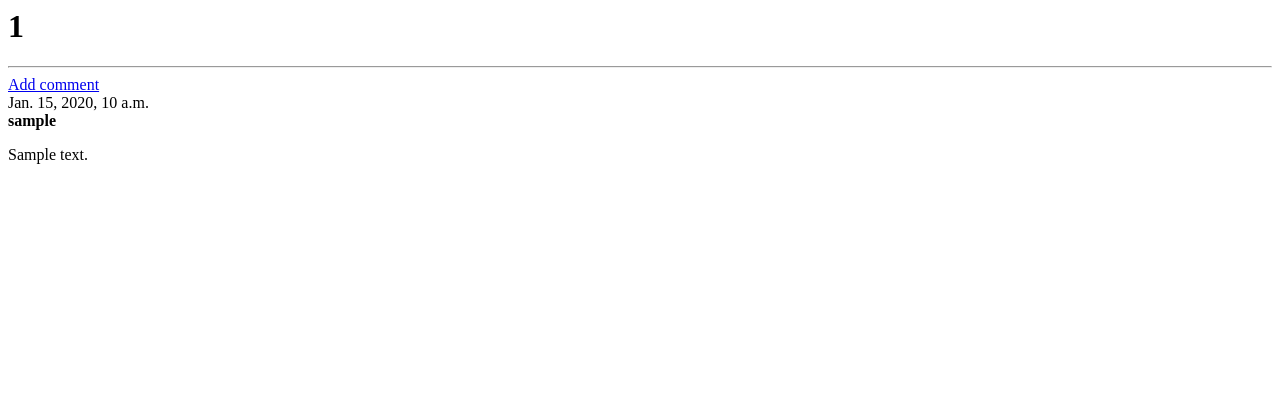
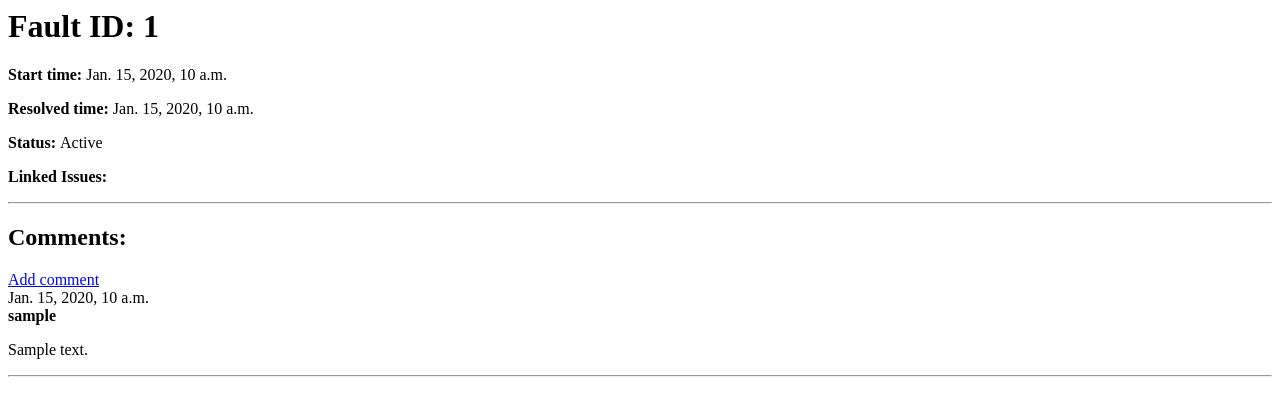
Before and after one commit to JoelSpark/zim, a Django app: page /rico/faults/1/ in a window 1280 px wide. Shown: the top 416 px of the page. Run offline with Django 3.2, Linux system fonts and the light colour scheme; tables that the repository leaves empty hold one stand-in row (values such as "Sample post").

Commit message:
refactored add_comment to make generic

```diff
--- a/rico/templates/faults/detail.html
+++ b/rico/templates/faults/detail.html
@@ -1,9 +1,20 @@
-<h1>{{ fault.id }}</h1>
+<h1>Fault ID: {{ fault.id }}</h1>
+<p><strong>Start time: </strong> {{ fault.start_time }}</p>
+<p><strong>Resolved time: </strong> {{ fault.resolved_time }}</p>
+<p><strong>Status: </strong> {{ fault.get_status_display }}</p>
+<p><strong>Linked Issues: </strong></p>
+
+{%  for issue in fault.issue_set.all %}
+    <p><a href="{% url 'issue_detail' pk=issue.id %}"></a></p>
+{% empty %}
+    <p>None</p>
+{% endfor %}
 
 {% if error_message %}<p><strong>{{ error_message }}</strong></p>{% endif %}
 
 <hr>
-<a class="btn btn-default" href="{% url 'add_comment_to_fault' fault_id=fault.id %}">Add comment</a>
+<h2>Comments: </h2>
+<a class="btn btn-default" href="{% url 'add_comment' object_name='fault' pk=fault.id %}">Add comment</a>
 {% for comment in fault.comments.all %}
     <div class="comment">
         <div class="date">{{ comment.timestamp }}</div>
@@ -13,3 +24,4 @@
 {% empty %}
     <p>No comments here yet :(</p>
 {% endfor %}
+<hr>
--- a/rico/urls.py
+++ b/rico/urls.py
@@ -7,9 +7,8 @@ urlpatterns = [
     url(r'^$', views.index, name='index'),
     # /rico/id
     url(r'^faults/$', views.fault_list, name='fault_index'),
-    url(r'^faults/(?P<fault_id>[0-9]+)/$', views.fault_detail, name='fault_detail'),
-    url(r'^faults/(?P<fault_id>[0-9]+)/comment/$', views.add_comment_to_fault, name='add_comment_to_fault'),
+    url(r'^faults/(?P<pk>[0-9]+)/$', views.fault_detail, name='fault_detail'),
+    url(r'^(?P<object_name>\w+)s/(?P<pk>[0-9]+)/comment/$', views.add_comment, name='add_comment'),
     url(r'^assets/$', views.asset_list, name='asset_index'),
     url(r'^assets/(?P<asset_id>[0-9]+)/$', views.asset_detail, name='asset_detail'),
-    url(r'^comments$', views.comments, name='comments'),
 ]
--- a/rico/views.py
+++ b/rico/views.py
@@ -19,8 +19,8 @@ def fault_list(request):
     return render(request, 'faults/index.html', {'fault_list': fault_list})
 
 
-def fault_detail(request, fault_id):
-    fault = get_object_or_404(Fault, pk=fault_id)
+def fault_detail(request, pk):
+    fault = get_object_or_404(Fault, pk=pk)
     return render(request, 'faults/detail.html', {'fault': fault})
 
 
@@ -34,50 +34,22 @@ def asset_detail(request, asset_id):
     return render(request, 'assets/detail.html', {'asset': asset})
 
 
-def add_comment_to_fault(request, fault_id):
-    fault = get_object_or_404(Fault, pk=fault_id)
+def add_comment(request, object_name, pk):
+    print object_name
+    rico_models = importlib.import_module('rico.models')
+    _object = get_object_or_404(
+        getattr(rico_models, object_name.title()), pk=pk)
+    if not hasattr(_object, 'comments'):
+        return HttpResponseBadRequest(
+            "%s does not have comments field" % _object.__name__)
     if request.method == "POST":
         form = CommentForm(request.POST)
         if form.is_valid():
             comment = form.save(commit=False)
             comment.user = request.user
             comment.save()
-            fault.comments.add(comment)
-            return redirect('fault_detail', fault_id=fault_id)
+            _object.comments.add(comment)
+            return redirect('%s_detail' % object_name, pk=pk)
     else:
         form = CommentForm()
-    return render(request, 'faults/add_comment_to_fault.html', {'form': form})
-
-
-def comments(request):
-    # POST methods allow you to create a new comment
-    # Request should include:
-    if request.REQUEST_METHOD == 'POST':
-        # Unpack POST request
-        try:
-            user = request.REMOTE_USER
-            content = request.POST.get('content')
-            object_list = request.POST.getlist('object_list')
-        except KeyError as e:
-            return HttpResponseBadRequest(
-                "'%s' not provided in POST request" % e)
-        # Determine what sort of object(s) to attach the comment to
-        try:
-            rico_models = importlib.import_module('rico.models')
-            object_list = []
-            for (model, pk) in object_list:
-                _object = get_object_or_404(getattr(rico_models, model),
-                                            pk=pk)
-        except AttributeError as e:
-            return HttpResponseBadRequest("'%s' not a valid rico model")
-        # Check all object(s) have a comments field before creating any comment
-        for _object in object_list:
-            if not hasattr(_object, 'comments'):
-                return HttpResponseBadRequest(
-                    "'%s' does have 'comments' field" % _object.__name__)
-        comment = Comment(user=user,
-                          content=content)
-        comment.save()
-        for _object in object_list:
-            _object.comments.add(comment)
-        return HttpResponse("done!")
+    return render(request, 'comments/add_comment.html', {'form': form})
```
Also changed, not shown: rico/templates/comments/add_comment.html (renamed from rico/templates/faults/add_comment_to_fault.html).
